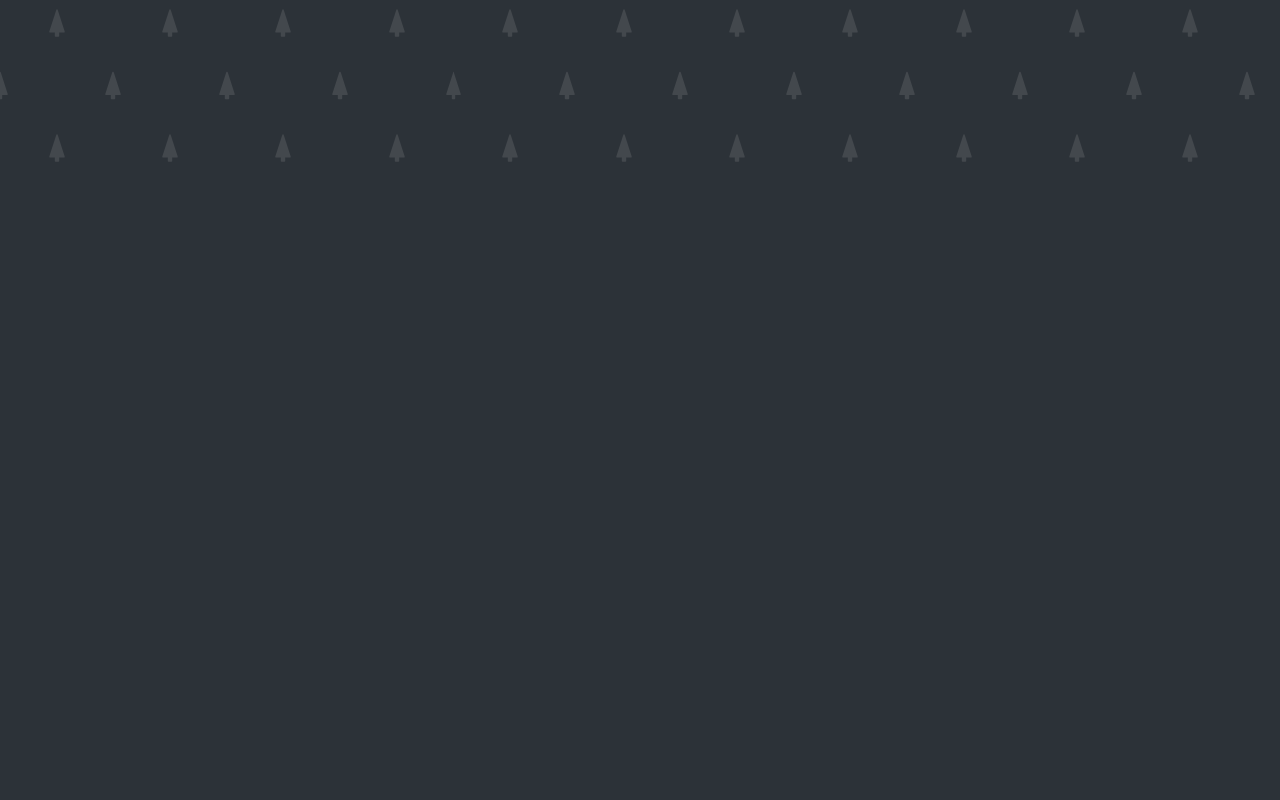
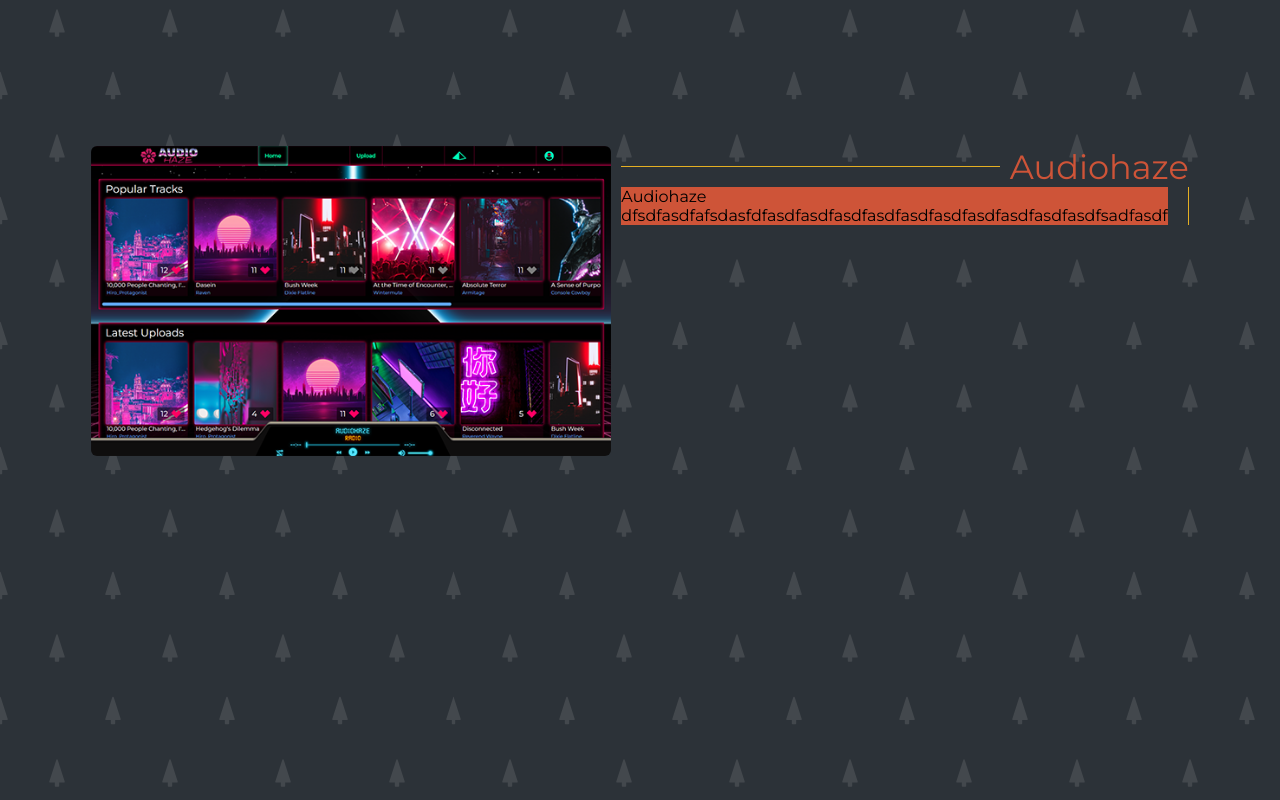
Before and after one commit to halquist/halquist.github.io, a React (Create React App) app in the folder frontend/: page / in a window 1280 px wide. Shown: the part 2100-2900 px from the top of the page. Before the commit the page ends 2296 px from the top, so only its background shows below. Built offline with nearby package versions, Linux system fonts and the light colour scheme; a web font is replaced by a local one.

Commit message:
changing to new branch

```diff
--- a/frontend/src/components/InfoCell/InfoCell.css
+++ b/frontend/src/components/InfoCell/InfoCell.css
@@ -113,3 +113,11 @@
   font-size: 1.05em;
   /* border: 1px solid; */
 }
+
+#highlightImage2 {
+  border-radius: 6px;
+}
+
+.cellContent2 {
+  background-color: #CE5438;
+}
--- /dev/null
+++ b/frontend/src/components/InfoCell/InfoCellProjects.js
@@ -0,0 +1,32 @@
+import './InfoCell.css';
+import LogoSmall from '../Intro/LogoSmall';
+import audiohaze from '../../images/audiohaze.png'
+
+// props should pass an object with a title entry, a content entry which is an array of paragraphs
+// and one or 2 images, which are linked to the image in the object file
+const InfoCellProjects = ({ props }) => {
+
+  return(
+    <div className='infoOuterContainerRight'>
+          <div className='photoContainer'>
+            <img id='highlightImage2' src={audiohaze} width='520px'/>
+          </div>
+      <div className='textContainer'>
+        <div className='cellTitleText'>
+          {/* <LogoSmall /> */}
+          <div className='fillLineHorizontal'></div>
+          Audiohaze
+        </div>
+        <div className='cellContentContainer'>
+          <div className='cellContent2'>
+            {/* {props.content.map((el) => <p className='cellContentText' key={el[1] + el[2]}>{el}</p>)} */}
+            Audiohaze dfsdfasdfafsdasfdfasdfasdfasdfasdfasdfasdfasdfasdfasdfasdfsadfasdf
+          </div>
+          <div className='fillLineVertical'></div>
+        </div>
+      </div>
+    </div>
+  )
+};
+
+export default InfoCellProjects;
--- a/frontend/src/components/InfoCell/index.js
+++ b/frontend/src/components/InfoCell/index.js
@@ -1,5 +1,6 @@
 import InfoCellLeft from './InfoCellLeft.js';
 import InfoCellRight from './InfoCellRight.js';
+import InfoCellProjects from './InfoCellProjects.js';
 
-export { InfoCellRight };
+export { InfoCellRight, InfoCellProjects };
 export default InfoCellLeft;
--- a/frontend/src/components/Intro/Intro.js
+++ b/frontend/src/components/Intro/Intro.js
@@ -4,7 +4,8 @@ import skullPCB from '../../images/skullPCB.svg';
 import circuitHorse from '../../images/circuit_horse.svg'
 import SlotSpinner from '../SlotSpinner/SlotSpinner';
 import IconArr from './IconArr';
-import InfoCellLeft, {InfoCellRight} from '../InfoCell';
+import InfoCellLeft, {InfoCellRight, InfoCellProjects} from '../InfoCell';
+
 
 import AboutMe from './ContentArrs/AboutMe';
 import Skills from './ContentArrs/Skills';
@@ -33,6 +34,9 @@ const Intro = () => {
         <SlotSpinner winRate='4' IconArr={IconArr} />
         <InfoCellRight props={Skills}/>
       </Element>
+      <Element id='projectsScroll' name='projectsScroll'>
+        <InfoCellProjects props={Skills}/>
+      </Element>
       {/* <img id='meHeadshot' src={skullPCB} width='600px'/> */}
       <div id='slotContainer'>
       </div>
```
Also changed, not shown: frontend/src/images/audiohaze.png (added).
